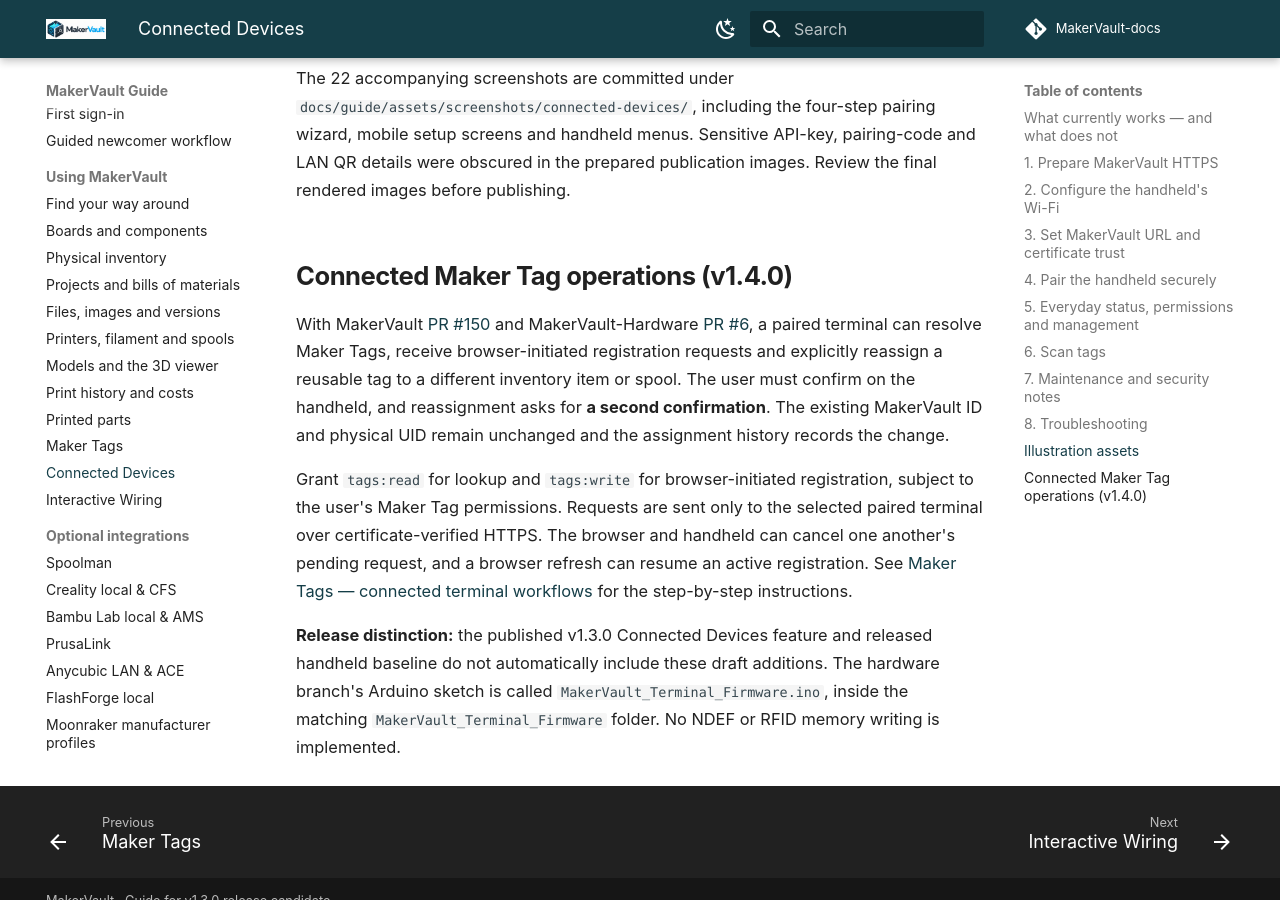
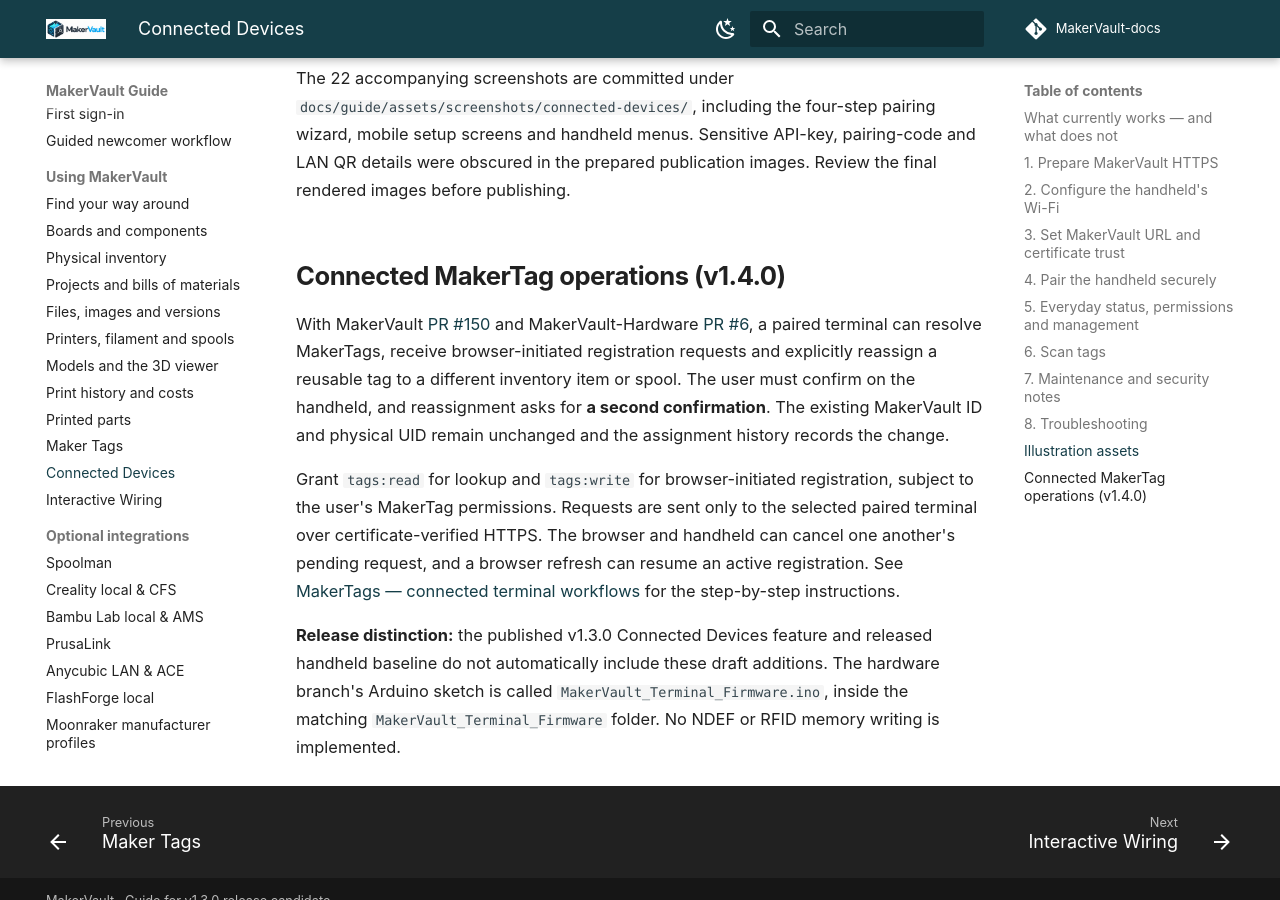
Before and after one commit to gavrd7/MakerVault-docs, an MkDocs documentation site: the page built from docs/guide/using/connected-devices.md, in a window 1280 px wide and 900 px high, scrolled down 13458 px. Built offline with MkDocs 1.6.1 and Material for MkDocs 9.7.7, drawn with Linux system fonts in a browser that asks for light colours; comment, search, counter and statistics services are not loaded; some of the changed text lies outside the part shown.

Commit message:
docs: standardize MakerTags branding in README and user guides

```diff
--- a/docs/guide/using/connected-devices.md
+++ b/docs/guide/using/connected-devices.md
@@ -1,7 +1,7 @@
 # Connected Devices and RFID/NFC handheld (v1.3.0)
 
 !!! info "MakerVault v1.4.0 and Terminal Firmware v0.6.0"
-    This guide covers secure device pairing (introduced in v1.3.0) and connected Maker Tag operations added in MakerVault v1.4.0 with handheld firmware v0.6.0. Physical tag-memory writing is not implemented.
+    This guide covers secure device pairing (introduced in v1.3.0) and connected MakerTag operations added in MakerVault v1.4.0 with handheld firmware v0.6.0. Physical tag-memory writing is not implemented.
 
 **Want to build the terminal?** Start with the [RFID/NFC handheld build appendix](../reference/rfid-terminal-build.md), which covers parts, printed enclosure, assembly checks and links to the [MakerVault-Hardware repository](https://github.com/gavrd7/MakerVault-Hardware).
 
@@ -12,7 +12,7 @@
 
 ## What currently works — and what does not
 
-The v0.6.0 handheld supports Wi-Fi provisioning, certificate-verified HTTPS, pairing, heartbeat, local UID scanning and online Maker Tag lookup/registration/reassignment with user confirmation. Physical NFC/RFID memory writing and Creality CFS payload decoding are not implemented.
+The v0.6.0 handheld supports Wi-Fi provisioning, certificate-verified HTTPS, pairing, heartbeat, local UID scanning and online MakerTag lookup/registration/reassignment with user confirmation. Physical NFC/RFID memory writing and Creality CFS payload decoding are not implemented.
 
 ## 1. Prepare MakerVault HTTPS
 
@@ -152,10 +152,10 @@
 The 22 accompanying screenshots are committed under `docs/guide/assets/screenshots/connected-devices/`, including the four-step pairing wizard, mobile setup screens and handheld menus. Sensitive API-key, pairing-code and LAN QR details were obscured in the prepared publication images. Review the final rendered images before publishing.
 
 
-## Connected Maker Tag operations (v1.4.0)
+## Connected MakerTag operations (v1.4.0)
 
-With MakerVault [PR #150](https://github.com/gavrd7/MakerVault/pull/150) and MakerVault-Hardware [PR #6](https://github.com/gavrd7/MakerVault-Hardware/pull/6), a paired terminal can resolve Maker Tags, receive browser-initiated registration requests and explicitly reassign a reusable tag to a different inventory item or spool. The user must confirm on the handheld, and reassignment asks for **a second confirmation**. The existing MakerVault ID and physical UID remain unchanged and the assignment history records the change.
+With MakerVault [PR #150](https://github.com/gavrd7/MakerVault/pull/150) and MakerVault-Hardware [PR #6](https://github.com/gavrd7/MakerVault-Hardware/pull/6), a paired terminal can resolve MakerTags, receive browser-initiated registration requests and explicitly reassign a reusable tag to a different inventory item or spool. The user must confirm on the handheld, and reassignment asks for **a second confirmation**. The existing MakerVault ID and physical UID remain unchanged and the assignment history records the change.
 
-Grant `tags:read` for lookup and `tags:write` for browser-initiated registration, subject to the user's Maker Tag permissions. Requests are sent only to the selected paired terminal over certificate-verified HTTPS. The browser and handheld can cancel one another's pending request, and a browser refresh can resume an active registration. See [Maker Tags — connected terminal workflows](maker-tags.md#connected-rfid-terminal-workflows-v140) for the step-by-step instructions.
+Grant `tags:read` for lookup and `tags:write` for browser-initiated registration, subject to the user's MakerTag permissions. Requests are sent only to the selected paired terminal over certificate-verified HTTPS. The browser and handheld can cancel one another's pending request, and a browser refresh can resume an active registration. See [MakerTags — connected terminal workflows](maker-tags.md#connected-rfid-terminal-workflows-v140) for the step-by-step instructions.
 
 **Release distinction:** the published v1.3.0 Connected Devices feature and released handheld baseline do not automatically include these draft additions. The hardware branch's Arduino sketch is called `MakerVault_Terminal_Firmware.ino`, inside the matching `MakerVault_Terminal_Firmware` folder. No NDEF or RFID memory writing is implemented.
```
